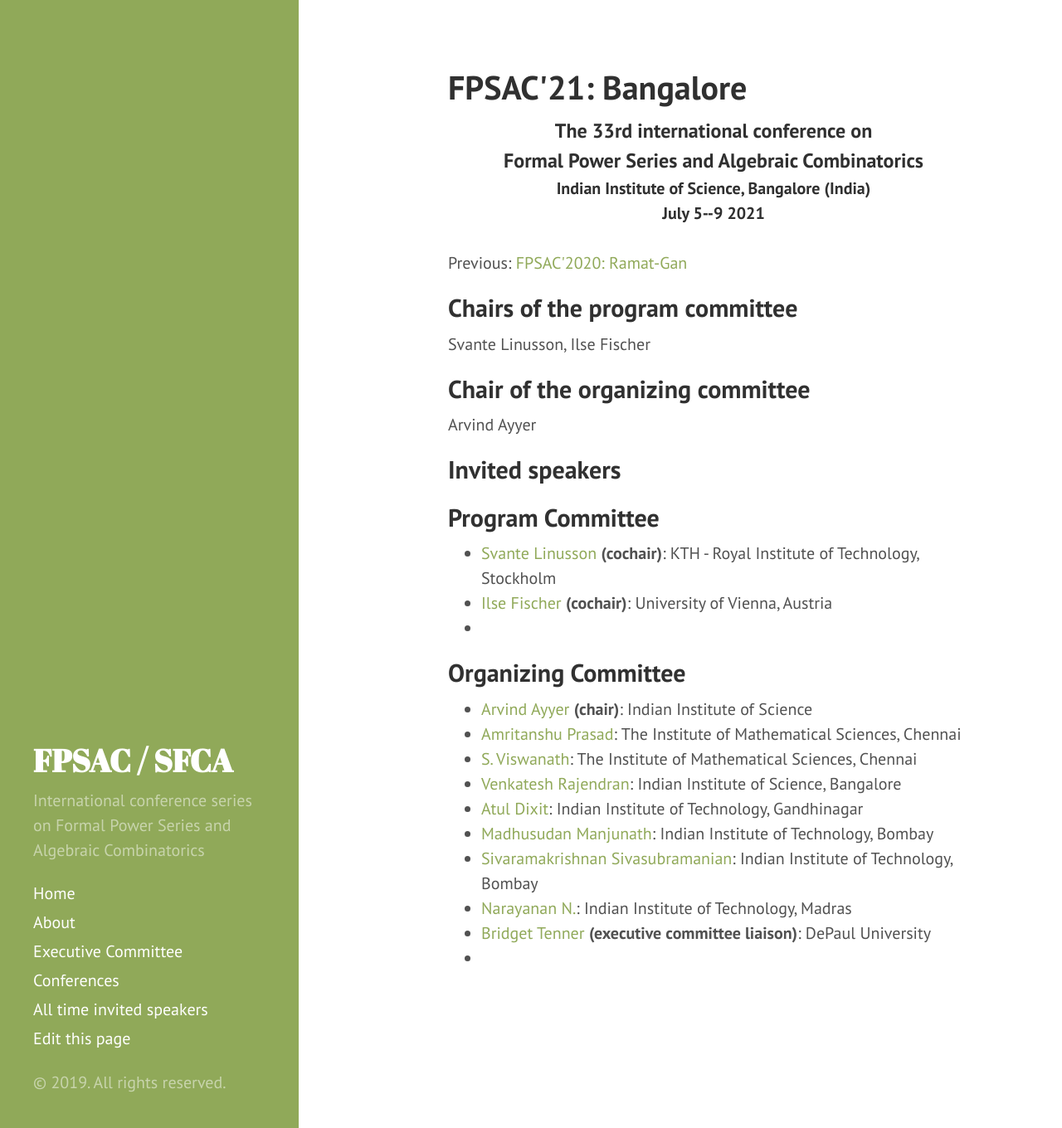
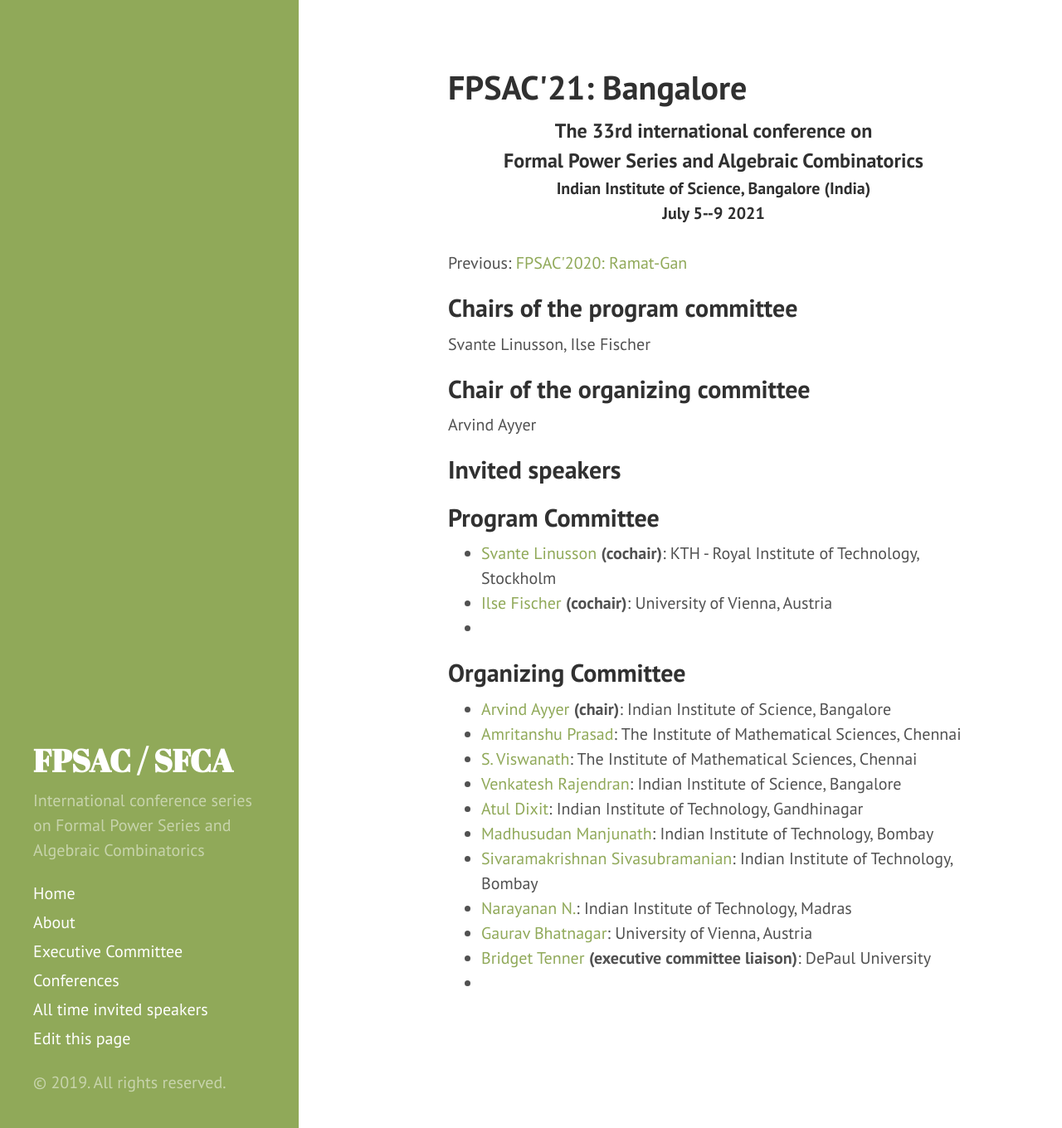
Before and after one commit to FPSAC/FPSAC.github.io, a Jekyll site: the page built from _confs/fpsac-2021.md, in a window 1280 px wide and 1360 px high. Shown: the whole window at 83% size. Built offline with Jekyll 4.4.1, drawn with Linux system fonts in a browser that asks for light colours.

Commit message:
Added more OC members

```diff
--- a/_confs/fpsac-2021.md
+++ b/_confs/fpsac-2021.md
@@ -27,7 +27,7 @@ program_committee:
 
 organizing_committee:
 - name: Arvind Ayyer
-  affiliation: Indian Institute of Science
+  affiliation: Indian Institute of Science, Bangalore
   role: chair
   url: http://www.math.iisc.ernet.in/%7earvind/
 - name: Amritanshu Prasad
@@ -51,6 +51,9 @@ organizing_committee:
 - name: Narayanan N.
   affiliation: Indian Institute of Technology, Madras
   url: https://home.iitm.ac.in/naru/
+- name: Gaurav Bhatnagar
+  affiliation: University of Vienna, Austria
+  url: https://www.gbhatnagar.com/
 - name: Bridget Tenner
   affiliation: DePaul University
   role: executive committee liaison
```
